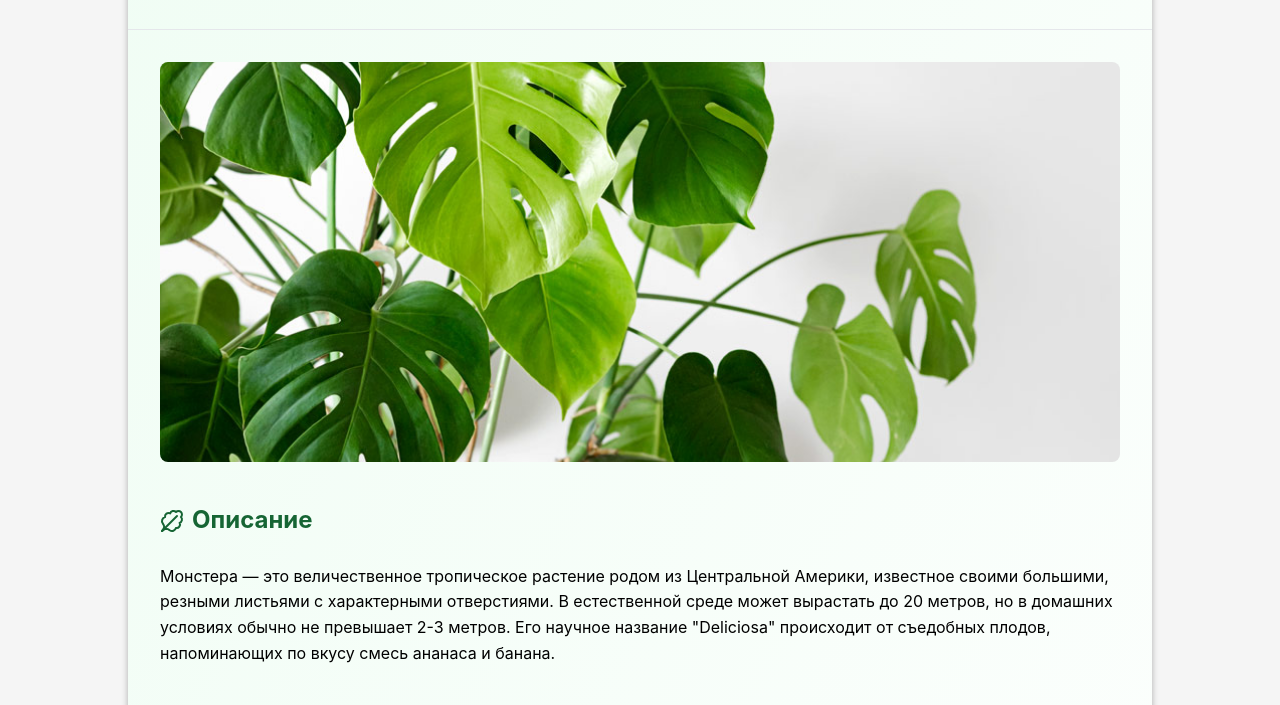
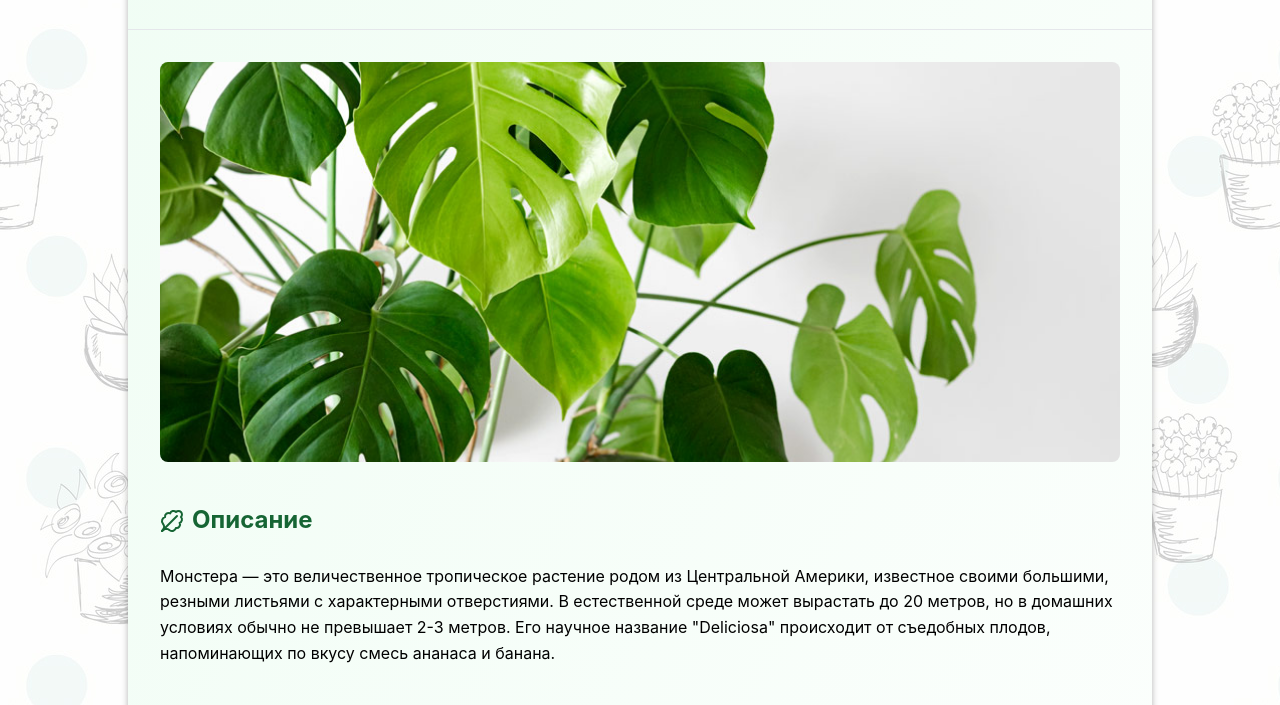
Before and after one commit to lila72/plants, a plain HTML site: page index.html in a window 1280 px wide. Shown: the part 200-905 px from the top of the page. Drawn offline with nearby package versions, Linux system fonts and the light colour scheme.

Commit message:
Update index.html

```diff
--- a/index.html
+++ b/index.html
@@ -14,7 +14,7 @@
         body {
             font-family: -apple-system, BlinkMacSystemFont, 'Segoe UI', Roboto, Oxygen, Ubuntu, Cantarell, sans-serif;
             background-color: #f5f5f5;
-			background-image: url('./fon/pattern_plants80.jpg');
+			background-image: url('pattern_plants80.jpg');
             color: #000;
             line-height: 1.6;
             padding: 2rem;
@@ -59,7 +59,7 @@
 
         .main-content {
             padding: 2rem;
-			background-image: url('./fon/plant_bg.png');
+			background-image: url('plant_bg.png');
 			background-position: bottom right;
 			background-repeat: no-repeat;
 			background-size: contain;
```
